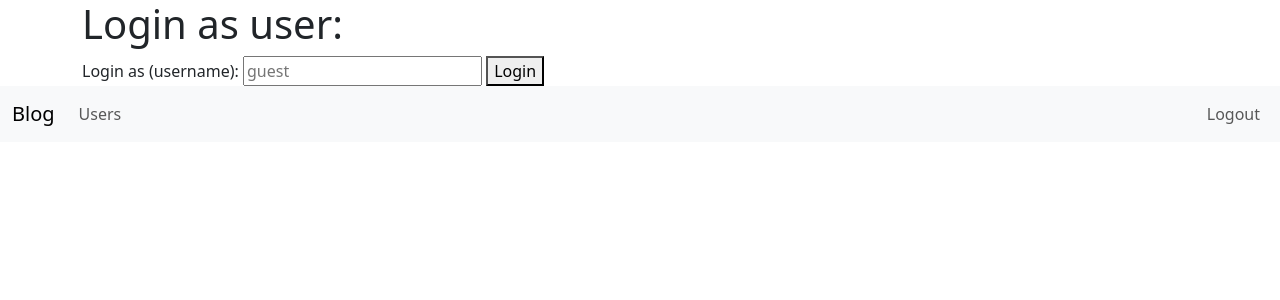
After one commit to schash1/Flask_HW, a Flask app: template blog/templates/auth/login.html in a window 1280 px wide. The commit adds this page. Shown: the top 300 px of the page. Run offline with Flask 3, Linux system fonts and the light colour scheme; the template is opened without the code that fills it, so the values that code supplies are empty; the visitor is signed in with stand-in values (Sample User, id 1); some libraries are stand-ins or nearby versions.

Commit message:
Homework 3

```diff
--- /dev/null
+++ b/blog/models/__init__.py
@@ -0,0 +1,5 @@
+from blog.models.user import User
+
+__all__ = [
+    "User",
+]
--- /dev/null
+++ b/blog/models/database.py
@@ -0,0 +1,7 @@
+from flask_sqlalchemy import SQLAlchemy
+
+db = SQLAlchemy()
+
+__all__ = [
+    "db",
+]
--- /dev/null
+++ b/blog/templates/auth/login.html
@@ -0,0 +1,25 @@
+{% extends 'base.html' %}
+
+{% block title %}
+    Login as
+{% endblock %}
+
+{% block body %}
+    <h1>Login as user:</h1>
+    {% if error %}
+        <div class="alert alert-danger" role="alert">
+            {{ error }}
+        </div>
+    {% endif %}
+    <form method="post">
+        <label for="input-username">Login as (username):</label>
+        <input
+            id="input-username"
+            type="text"
+            name="username"
+            placeholder="guest"
+            required
+        >
+        <button type="submit">Login</button>
+    </form>
+{% endblock %}
--- a/blog/templates/base.html
+++ b/blog/templates/base.html
@@ -34,6 +34,16 @@
                             </a>
                         {% endfor %}
                     </div>
+                    <div class="navbar-nav ms-auto">
+                        {% if current_user.is_authenticated %}
+                            <a class="nav-link" href="{{ url_for('logout') }}">Logout</a>
+                        {% else %}
+                            <a href="{{ url_for('login') }}"
+                                class="nav-link {% if request.endpoint == 'login' -%}active{%- endif %}">
+                                Login
+                            </a>
+                        {% endif %}
+                    </div>
                 </div>
             </div>
         </nav>
--- /dev/null
+++ b/blog/views/auth.py
@@ -0,0 +1,24 @@
+from flask import Blueprint, render_template, request, redirect, url_for
+from flask_login import LoginManager, login_user, logout_user, login_required
+from blog.models import User
+
+auth_app = Blueprint("auth_app", __name__)
+
+login_manager = LoginManager()
+login_manager.login_view = "auth_app.login"
+
+
+@login_manager.user_loader
+def load_user(user_id):
+    return User.query.filter_by(id=user_id).one_or_none()
+
+
+@login_manager.unauthorized_handler
+def unauthorized():
+    return redirect(url_for("auth_app.login"))
+
+
+__all__ = [
+    "login_manager",
+    "auth_app",
+]
--- a/wsgi.py
+++ b/wsgi.py
@@ -1,7 +1,35 @@
 from blog.app import app
+from blog.models.database import db
 
 if __name__ == "__main__":
     app.run(
         host="0.0.0.0",
         debug=True,
     )
+
+
+@app.cli.command("init-db")
+def init_db():
+    """
+    Run in your terminal:
+    flask init-db
+    """
+    db.create_all()
+    print("done!")
+
+
+@app.cli.command("create-users")
+def create_users():
+    """
+    Run in your terminal:
+    flask create-users
+    > done! created users: <User #1 'admin'> <User #2 'james'>
+    """
+    from blog.models import User
+    admin = User(username="admin", is_staff=True)
+    james = User(username="james")
+
+    db.session.add(admin)
+    db.session.add(james)
+    db.session.commit()
+    print("done! created users:", admin, james)
```
Also changed, not shown: blog/app.py (+8 -0 lines), blog/models/user.py (added, +12 -0 lines), blog/templates/auth/view.py (added, +36 -0 lines), blog/templates/index.html (+8 -1 lines), blog/templates/users/details.html (+5 -2 lines), blog/templates/users/list.html (+7 -7 lines), blog/views/users.py (+7 -5 lines).
